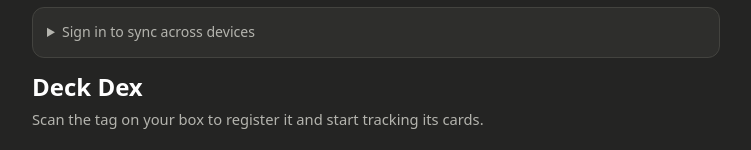
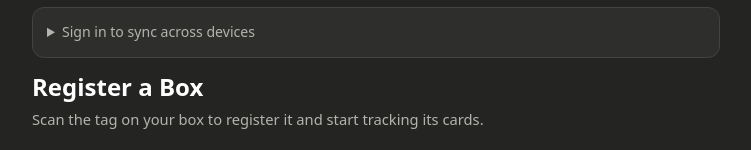
Before and after one commit to kendallrust1/kendallrust1.deckdex.io, a plain HTML site: page index.html in a window 1280 px wide. Shown: the part 186-336 px from the top of the page, without its empty margins (264-1015 px from the left). Drawn offline with nearby package versions, Linux system fonts and the light colour scheme.

Commit message:
Update index.html

```diff
--- a/index.html
+++ b/index.html
@@ -156,7 +156,7 @@ function view(){
 }
 
 function home(app){
-  var ids=Object.keys(S.boxes),h='<h1>Deck Dex</h1><p class="sub">Scan the tag on your box to register it and start tracking its cards.</p>';
+  var ids=Object.keys(S.boxes),h='<h1>Register a Box</h1><p class="sub">Scan the tag on your box to register it and start tracking its cards.</p>';
   h+='<div class="card"><label class="l">Have a box code?</label><div class="row"><input id="bc" class="grow" placeholder="e.g. box-3f9a1c0d2e4b"><button onclick="goCode()">Open</button></div></div>';
   if(!ids.length)h+='<div class="empty">No boxes yet. Scan the tag on your box to register it.</div>';
   ids.forEach(function(i){var b=S.boxes[i],t=totals(b);
```
